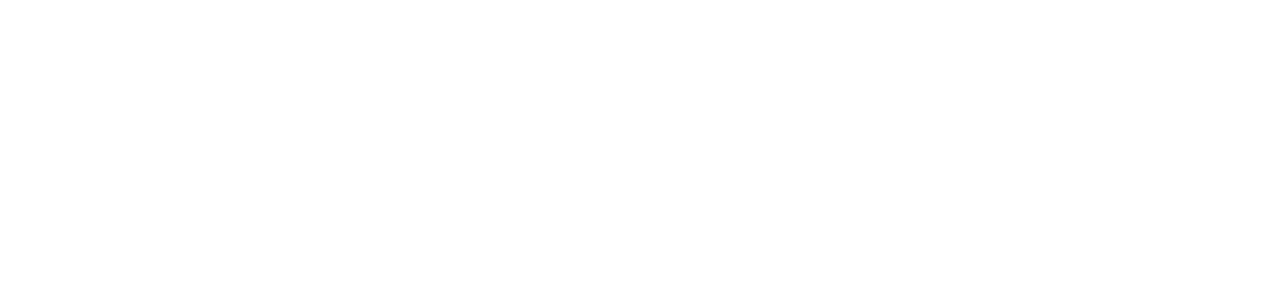
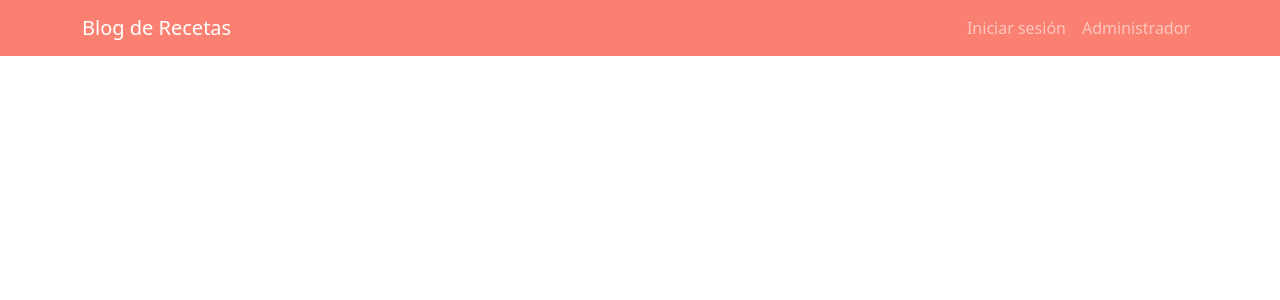
Before and after one commit to herreranicolas/blog-de-recetas-frontend, a React (Vite) app: page / in a window 1280 px wide. Shown: the top 300 px of the page. Built offline with nearby package versions, Linux system fonts and the light colour scheme.

Commit message:
Agregue el maquetado para el menu de navegación

```diff
--- a/src/App.css
+++ b/src/App.css
@@ -0,0 +1,3 @@
+nav {
+  background-color: salmon;
+}
--- a/src/App.jsx
+++ b/src/App.jsx
@@ -1,8 +1,13 @@
 import "./App.css";
 import "bootstrap/dist/css/bootstrap.min.css";
+import Menu from "./components/common/Menu";
 
 function App() {
-  return <></>;
+  return (
+    <>
+      <Menu></Menu>
+    </>
+  );
 }
 
 export default App;
--- /dev/null
+++ b/src/components/common/Menu.jsx
@@ -0,0 +1,22 @@
+import Container from "react-bootstrap/Container";
+import Nav from "react-bootstrap/Nav";
+import Navbar from "react-bootstrap/Navbar";
+
+function Menu() {
+  return (
+    <Navbar expand="lg" data-bs-theme="dark">
+      <Container>
+        <Navbar.Brand href="#home">Blog de Recetas</Navbar.Brand>
+        <Navbar.Toggle aria-controls="basic-navbar-nav" />
+        <Navbar.Collapse id="basic-navbar-nav">
+          <Nav className="ms-auto">
+            <Nav.Link href="#home">Iniciar sesión</Nav.Link>
+            <Nav.Link href="#link">Administrador</Nav.Link>
+          </Nav>
+        </Navbar.Collapse>
+      </Container>
+    </Navbar>
+  );
+}
+
+export default Menu;
```
